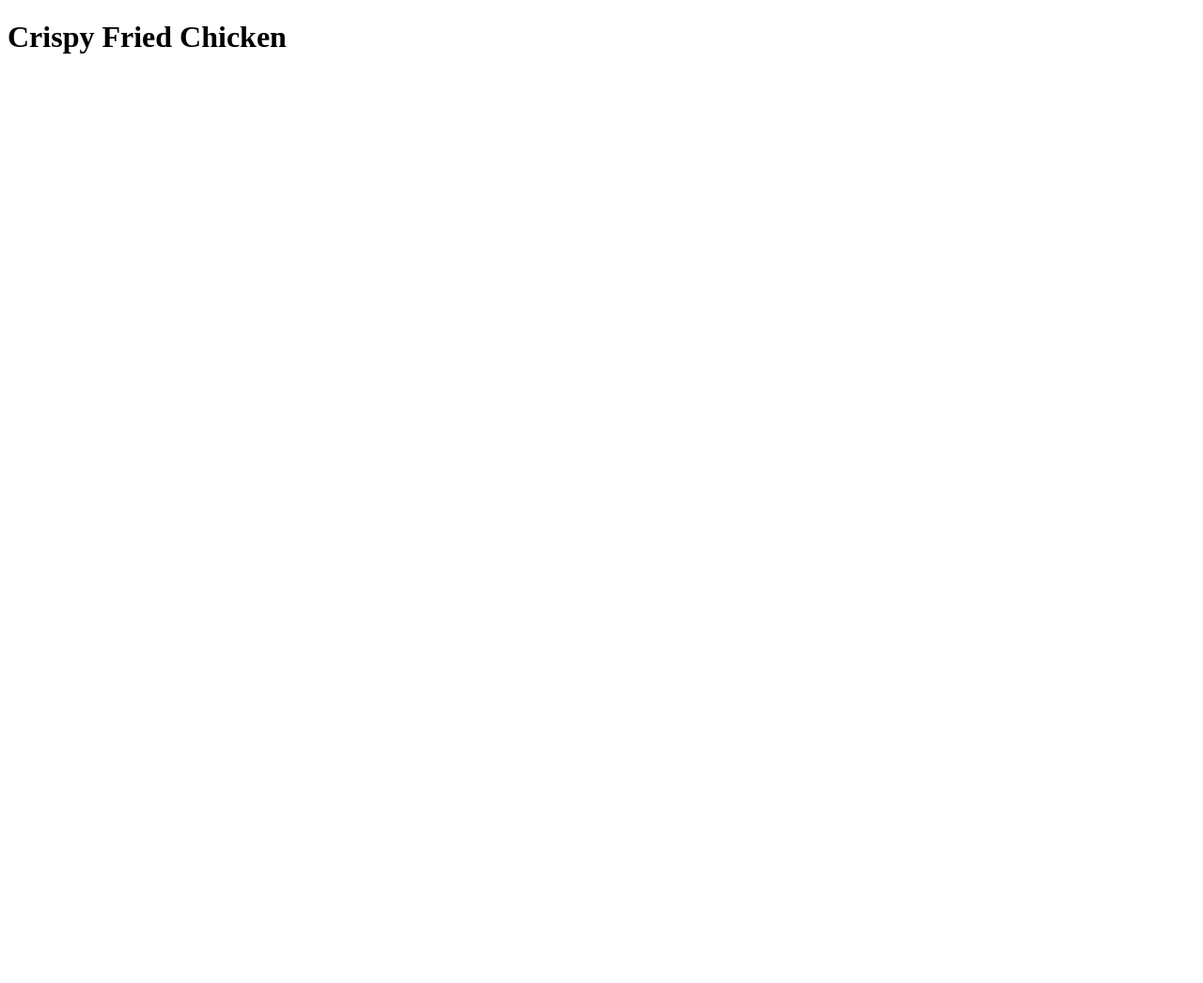
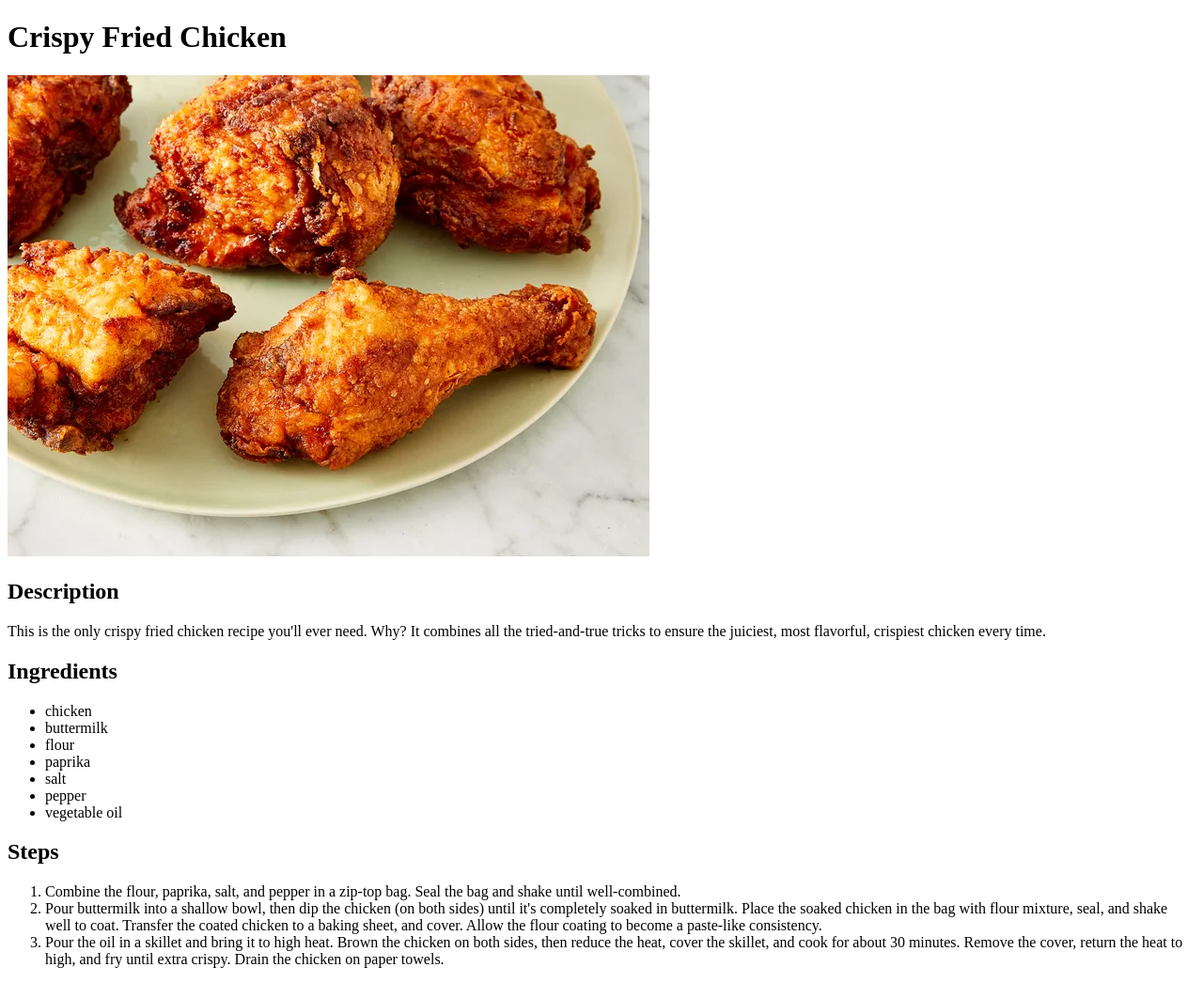
Before and after one commit to Bambusleitung2005/odin-recipes, a plain HTML site: page recipes/crispy-fried-chicken.html in a window 1280 px wide. Shown: the whole page at 94% size. Before the commit the page ends 800 px from the top, so only its background shows below. Drawn offline with Linux system fonts and the light colour scheme.

Commit message:
add recipe and image folder

```diff
--- a/recipes/crispy-fried-chicken.html
+++ b/recipes/crispy-fried-chicken.html
@@ -7,5 +7,27 @@
 </head>
 <body>
     <h1>Crispy Fried Chicken</h1>
+    <img src="../images/crispy-fried-chicken.webp" alt="crispy fried chicken">
+
+
+    <h2>Description</h2>
+    <p>This is the only crispy fried chicken recipe you'll ever need. Why? It combines all the tried-and-true tricks to ensure the juiciest, most flavorful, crispiest chicken every time.</p>
+
+    <h2>Ingredients</h2>
+    <ul>
+        <li>chicken</li>
+        <li>buttermilk</li>
+        <li>flour</li>
+        <li>paprika</li>
+        <li>salt</li>
+        <li>pepper</li>
+        <li>vegetable oil</li>
+    </ul>
+    <h2>Steps</h2>
+    <ol>
+        <li>Combine the flour, paprika, salt, and pepper in a zip-top bag. Seal the bag and shake until well-combined.</li>
+        <li>Pour buttermilk into a shallow bowl, then dip the chicken (on both sides) until it's completely soaked in buttermilk. Place the soaked chicken in the bag with flour mixture, seal, and shake well to coat. Transfer the coated chicken to a baking sheet, and cover. Allow the flour coating to become a paste-like consistency.</li>
+        <li>Pour the oil in a skillet and bring it to high heat. Brown the chicken on both sides, then reduce the heat, cover the skillet, and cook for about 30 minutes. Remove the cover, return the heat to high, and fry until extra crispy. Drain the chicken on paper towels.</li>
+    </ol>
 </body>
 </html>
```
Also changed, not shown: images/crispy-fried-chicken.webp (added).
